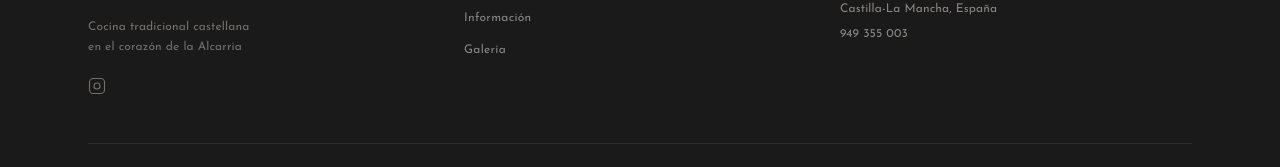
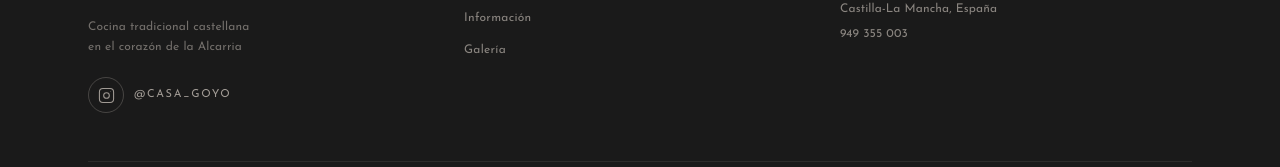
Before and after one commit to xabierjc94/casa-goyo, a Next.js app: page /en in a window 1280 px wide. Shown: the part 781-948 px from the top of the page. Built offline with nearby package versions, Linux system fonts and the light colour scheme; no server answers; the database is empty.

Commit message:
feat: enhance Instagram link in footer with handle and bordered icon

```diff
--- a/components/shared/Footer.tsx
+++ b/components/shared/Footer.tsx
@@ -43,13 +43,18 @@ export default async function Footer() {
                 target="_blank"
                 rel="noopener noreferrer"
                 aria-label="Instagram de Casa Goyo"
-                className="text-crema/40 hover:text-dorado transition-colors duration-200"
+                className="group flex items-center gap-2.5 text-crema/60 hover:text-crema transition-colors duration-200"
               >
-                <svg width="18" height="18" viewBox="0 0 24 24" fill="none" stroke="currentColor" strokeWidth="1.5" strokeLinecap="round" strokeLinejoin="round">
-                  <rect x="2" y="2" width="20" height="20" rx="5" ry="5"/>
-                  <circle cx="12" cy="12" r="4"/>
-                  <circle cx="17.5" cy="6.5" r="0.5" fill="currentColor" stroke="none"/>
-                </svg>
+                <span className="flex items-center justify-center w-9 h-9 rounded-full border border-crema/20 group-hover:border-dorado group-hover:bg-dorado/10 transition-all duration-200">
+                  <svg width="17" height="17" viewBox="0 0 24 24" fill="none" stroke="currentColor" strokeWidth="1.5" strokeLinecap="round" strokeLinejoin="round">
+                    <rect x="2" y="2" width="20" height="20" rx="5" ry="5"/>
+                    <circle cx="12" cy="12" r="4"/>
+                    <circle cx="17.5" cy="6.5" r="0.5" fill="currentColor" stroke="none"/>
+                  </svg>
+                </span>
+                <span className="text-[11px] tracking-[0.15em] uppercase" style={{ fontFamily: "var(--font-josefin), sans-serif" }}>
+                  @casa_goyo
+                </span>
               </a>
             </div>
           </div>
```
